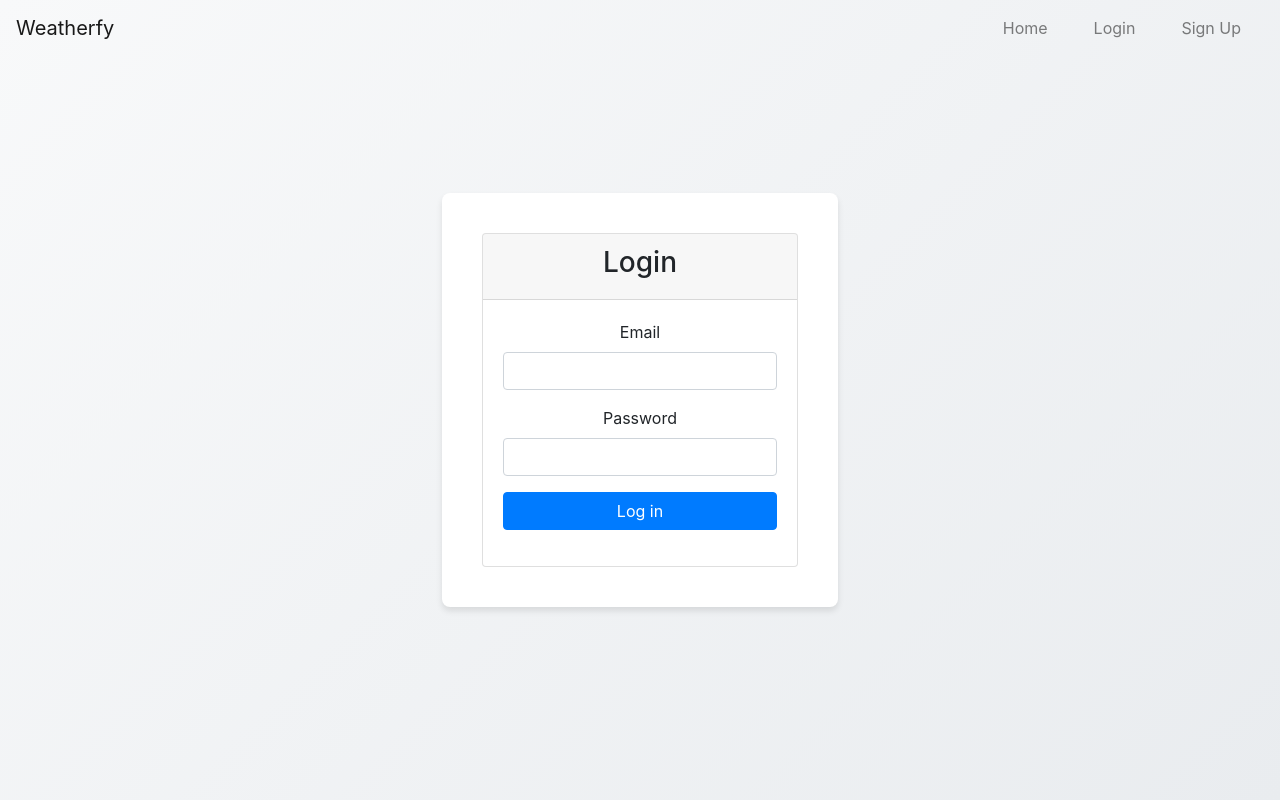
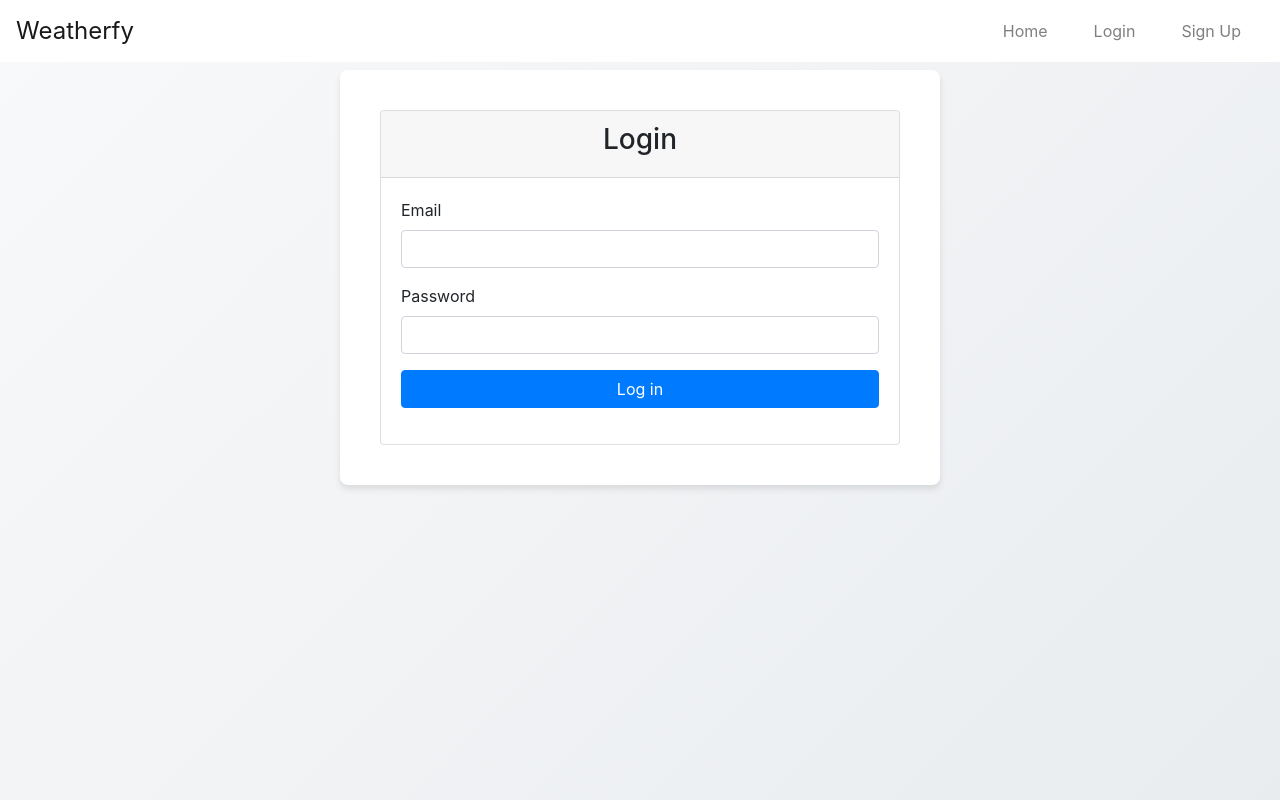
Before and after one commit to DSr2111/Weatherfy-App, a Flask app: page /login in a window 1280 px wide. Run offline with Flask 3, Linux system fonts and the light colour scheme; some libraries are stand-ins or nearby versions.

Commit message:
updates from other repo

```diff
--- a/static/css/styles.css
+++ b/static/css/styles.css
@@ -1,20 +1,33 @@
+/* General Styles */
 body {
   background: linear-gradient(135deg, #f8f9fa, #e9ecef);
-    height: 100vh;
+  min-height: 100vh;
   display: flex;
   flex-direction: column;
-    justify-content: center;
-    align-items: center;
+  margin: 0;
+}
+
+h1,
+h2,
+h6,
+p {
   text-align: center;
-    margin: 0;
+}
+
+#get_started_btn {
+  align-content: center;
 }
 
 .navbar {
   width: 100%;
-    background: transparent;
+  background: white;
   position: fixed;
   top: 0;
   z-index: 1000;
+}
+
+.navbar-brand {
+  font-size: 1.5em;
 }
 
 .nav-link {
@@ -28,6 +41,11 @@ body {
   color: darkblue;
   text-decoration: none;
   transition-delay: 0.2s;
+}
+
+.content {
+  margin-top: 70px;
+  flex-grow: 1;
 }
 
 .container {
@@ -72,7 +90,8 @@ body {
   margin-top: 10px;
 }
 
-h1.display-4, p.lead {
+h1.display-4,
+p.lead {
   margin: 0 15px;
 }
 
@@ -124,14 +143,37 @@ h1.display-4, p.lead {
   margin: 15px;
 }
 
-@media (max-width: 768px) {
-    .favorite-card {
-        flex: 1 1 calc(50% - 15px);
-    }
-}
-
 @media (max-width: 480px) {
   .favorite-card {
     flex: 1 1 calc(100% - 15px);
   }
 }
+
+@media (max-width: 991px) {
+  .navbar-collapse {
+    background-color: white;
+    padding: 15px;
+    box-shadow: 0 4px 6px rgba(0, 0, 0, 0.1);
+  }
+
+  .navbar-nav {
+    flex-direction: column;
+  }
+
+  .nav-item {
+    margin: 10px 0;
+  }
+
+  .navbar-toggler {
+    display: block;
+  }
+}
+
+/* Centering elements */
+.center {
+  display: flex;
+  flex-direction: column;
+  align-items: center;
+  justify-content: center;
+  text-align: center;
+}
--- a/static/js/scripts.js
+++ b/static/js/scripts.js
@@ -190,6 +190,24 @@ document.addEventListener("DOMContentLoaded", function () {
       .catch((error) => console.error("Error fetching weather data:", error));
   }
 
+  // Hamburger menu functionality
+  const navbarToggler = document.querySelector(".navbar-toggler");
+  const navbarCollapse = document.querySelector(".navbar-collapse");
+
+  navbarToggler.addEventListener("click", function () {
+    navbarCollapse.classList.toggle("show");
+  });
+
+  // Close menu when clicking outside
+  document.addEventListener("click", function (event) {
+    const isClickInsideNavbar =
+      navbarCollapse.contains(event.target) ||
+      navbarToggler.contains(event.target);
+    if (!isClickInsideNavbar && navbarCollapse.classList.contains("show")) {
+      navbarCollapse.classList.remove("show");
+    }
+  });
+
   setTimeout(function () {
     const flashMessages = document.querySelectorAll(".flash-message");
     flashMessages.forEach((message) => (message.style.display = "none"));
--- a/templates/base.html
+++ b/templates/base.html
@@ -5,16 +5,36 @@
     <meta name="viewport" content="width=device-width, initial-scale=1.0" />
     <title>{% block title %}Weatherfy{% endblock %}</title>
     <!-- Bootstrap -->
-    <link href="https://stackpath.bootstrapcdn.com/bootstrap/4.5.2/css/bootstrap.min.css" rel="stylesheet" />
+    <link
+      href="https://stackpath.bootstrapcdn.com/bootstrap/4.5.2/css/bootstrap.min.css"
+      rel="stylesheet"
+    />
     <!-- static -->
-    <link rel="stylesheet" href="{{ url_for('static', filename='css/styles.css') }}" />
+    <link
+      rel="stylesheet"
+      href="{{ url_for('static', filename='css/styles.css') }}"
+    />
     <!-- FontAwesome -->
-    <link rel="stylesheet" href="https://cdnjs.cloudflare.com/ajax/libs/font-awesome/5.15.4/css/all.min.css">
+    <link
+      rel="stylesheet"
+      href="https://cdnjs.cloudflare.com/ajax/libs/font-awesome/5.15.4/css/all.min.css"
+    />
   </head>
   <body>
     <nav class="navbar navbar-expand-lg navbar-light">
       <a class="navbar-brand" href="{{ url_for('home') }}">Weatherfy</a>
-        <div class="collapse navbar-collapse">
+      <button
+        class="navbar-toggler"
+        type="button"
+        data-toggle="collapse"
+        data-target="#navbarNav"
+        aria-controls="navbarNav"
+        aria-expanded="false"
+        aria-label="Toggle navigation"
+      >
+        <span class="navbar-toggler-icon"></span>
+      </button>
+      <div class="collapse navbar-collapse" id="navbarNav">
         <ul class="navbar-nav ml-auto">
           <li class="nav-item">
             <a class="nav-link" href="{{ url_for('home') }}">Home</a>
```
Also changed, not shown: templates/dashboard.html (+21 -11 lines). Lines whose indentation alone changed are shown as unchanged.
